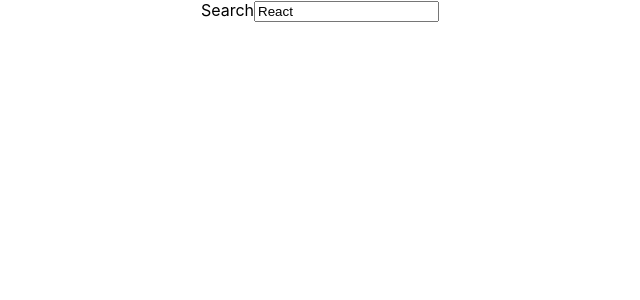
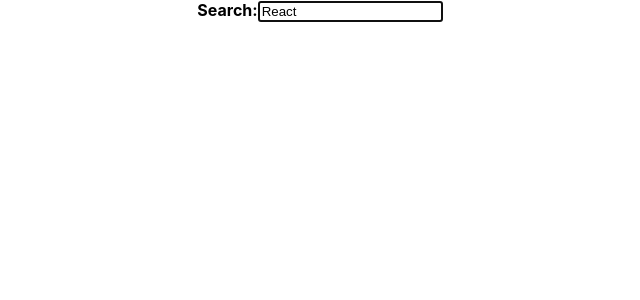
Before and after one commit to AE-BHH/CTD-textbook-Project, a React (Create React App) app: page / in a window 1280 px wide. Shown: the top 300 px of the page, without its empty margins (320-960 px from the left). Built offline with nearby package versions, Linux system fonts and the light colour scheme.

Commit message:
practiced on React Component composition and Imperative React

```diff
--- a/src/App.js
+++ b/src/App.js
@@ -49,10 +49,11 @@ const App = () => {
 		<div className='App'>
 			<InputWithLabel
 				id='search'
-				label='Search'
 				value={searchTerm}
-				onInputChange={handleSearch}
-			/>
+				isFocused
+				onInputChange={handleSearch}>
+				<strong>Search:</strong>
+			</InputWithLabel>
 			<List list={searchedStories} />
 		</div>
 	)
--- a/src/InputWithLabel.js
+++ b/src/InputWithLabel.js
@@ -1,10 +1,36 @@
 import React from 'react'
+import { useRef, useEffect } from 'react'
 
-function InputWithLabel({ id, label, value, onInputChange}) {
+function InputWithLabel({
+	id,
+	value,
+	type = 'text',
+	onInputChange,
+	isFocused,
+	children,
+}) {
+	// (A) create a ref using 'useRef' hook.
+	const inputRef = useRef()
+
+	// (C) Opt into React's lifecycle with React's 'useEffect' hook
+	useEffect(() => {
+		if (isFocused && inputRef.current) {
+			// (D) since the ref is passed to the input field’s ref attribute, its current property gives access to the element.
+			inputRef.current.focus()
+		}
+	}, [isFocused]) //why isFocused is passed as dependency to useEffect?
+
 	return (
 		<div>
-			<label htmlFor={id}>{label}</label>
-			<input id={id} type='text' value={value} onChange={onInputChange} />
+			<label htmlFor={id}>{children}</label>
+			{/* (B) pass the inputRef to input element */}
+			<input
+				ref={inputRef}
+				id={id}
+				type={type}
+				value={value}
+				onChange={onInputChange}
+			/>
 		</div>
 	)
 }
```
